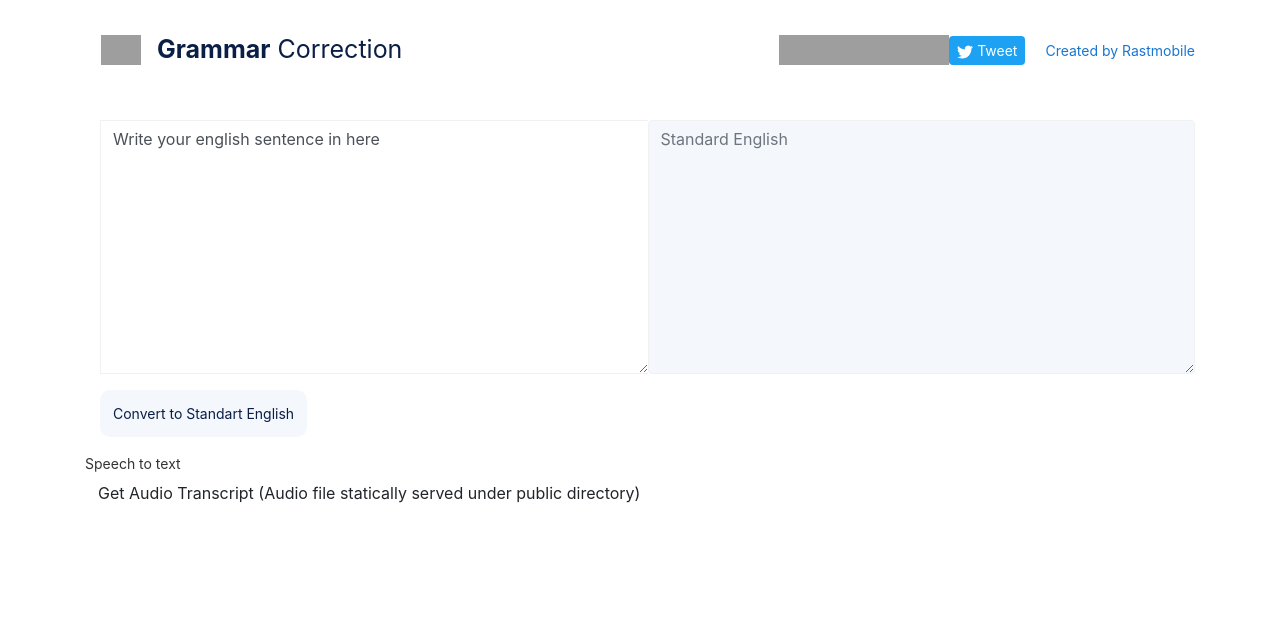
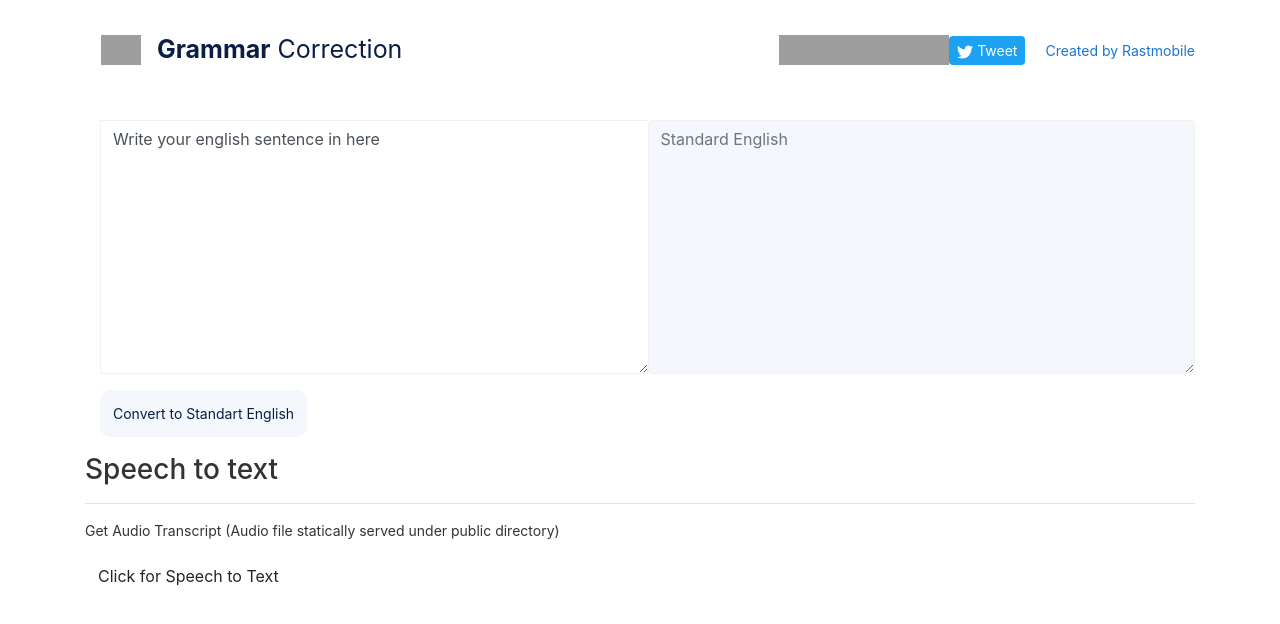
Before and after one commit to rastmob/openai-grammar-correction, an Angular app in the folder app/openai-grammar-correction/: page / in a window 1280 px wide. Shown: the top 624 px of the page. Built offline with nearby package versions, Linux system fonts and the light colour scheme; grey boxes are pictures that could not be loaded.

Commit message:
add:show text result of the audio file in the page.

```diff
--- a/app/openai-grammar-correction/src/app/speech-to-text/speech-to-text.component.html
+++ b/app/openai-grammar-correction/src/app/speech-to-text/speech-to-text.component.html
@@ -1,5 +1,8 @@
-Speech to text
+<h3>Speech to text  </h3>
+<hr />
+<p>Get Audio Transcript (Audio file statically served under public directory)</p>
 
 <div class="form-group">
-    <input type="submit" class="btn sbmt-btn" (click)="runAudioFile()" value="Get Audio Transcript (Audio file statically served under public directory)">
+    <input type="submit" class="btn sbmt-btn" (click)="runAudioFile()" value="Click for Speech to Text">
   </div>
+  {{standartEnglishText?.message}}
--- a/app/openai-grammar-correction/src/app/speech-to-text/speech-to-text.component.ts
+++ b/app/openai-grammar-correction/src/app/speech-to-text/speech-to-text.component.ts
@@ -27,7 +27,7 @@ constructor(private grammerCorrectionService: GrammerCorrectionService){
 
 
   runAudioFile(){
-    this.grammerCorrectionService.audioTranscibe(this.text).pipe(debounceTime(5000)).subscribe(
+    this.grammerCorrectionService.audioTranscibe("").pipe(debounceTime(5000)).subscribe(
         data => {
             this.standartEnglishText = data;
         }, error => {
```
